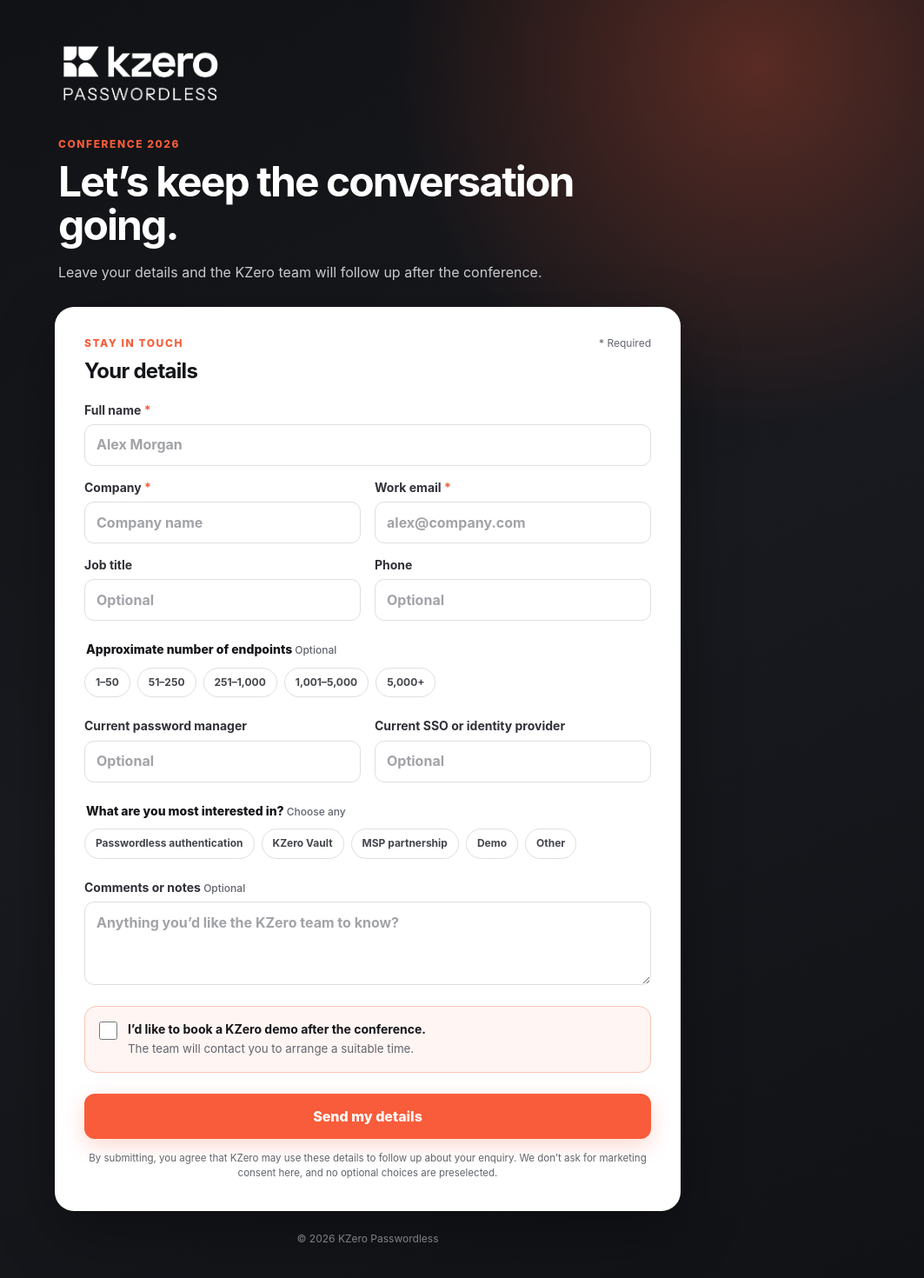
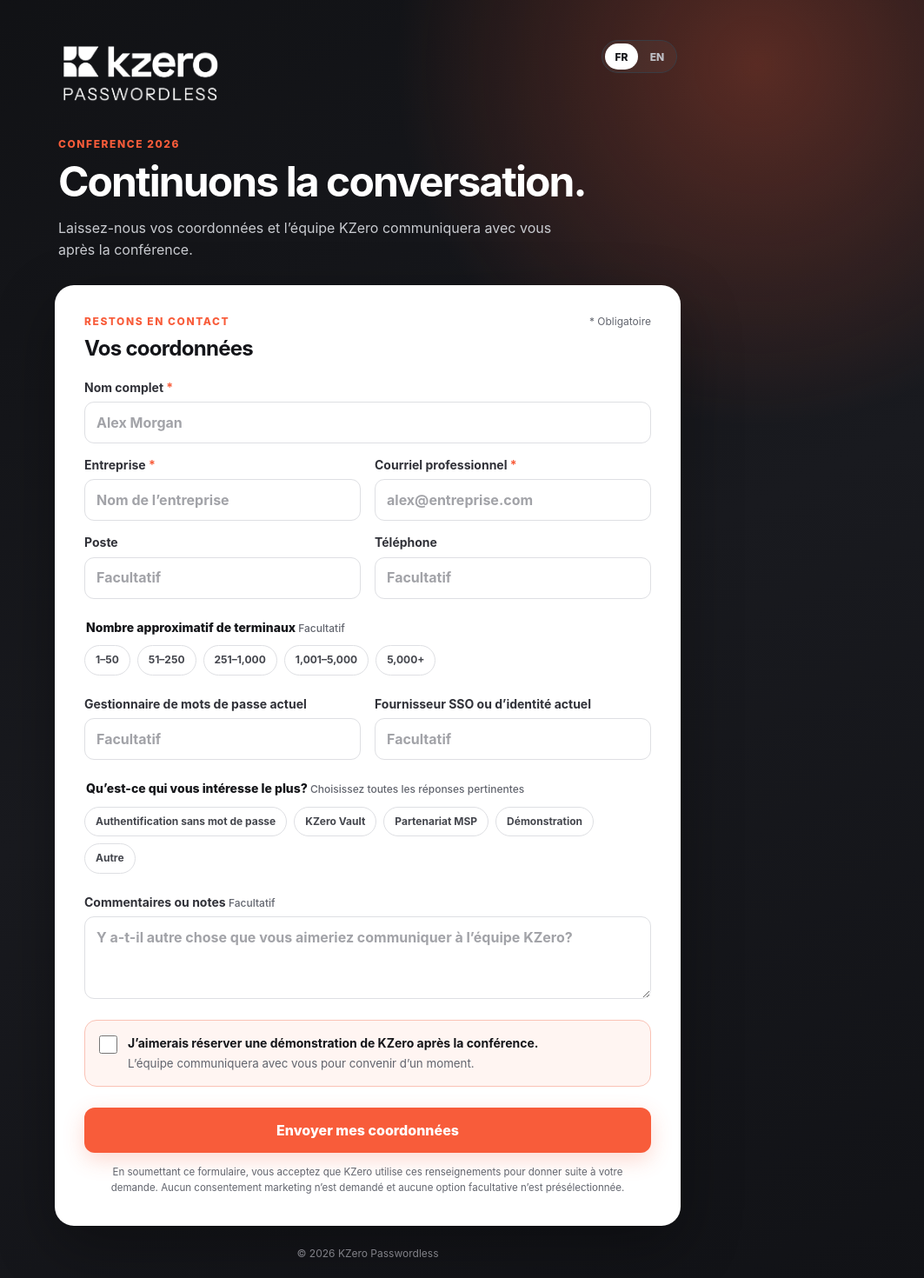
Before and after one commit to bekzero/lead-tracker, a Next.js app: page / in a window 1280 px wide. Shown: the top 1470 px of the page at 87% size, without its empty margins (217-1280 px from the left). Built offline with nearby package versions, Linux system fonts and the light colour scheme.

Commit message:
Add French default and English toggle

```diff
--- a/app/globals.css
+++ b/app/globals.css
@@ -36,7 +36,12 @@
 }
 .intro, .form-card, .public-footer { width: min(100%, 720px); margin-inline: auto; }
 .intro { color: white; padding: 4px 4px 28px; }
+.public-topbar { display: flex; align-items: flex-start; justify-content: space-between; gap: 20px; }
 .public-logo { display: block; width: 190px; height: auto; object-fit: contain; object-position: left center; filter: invert(1); }
+.language-toggle { display: flex; flex: 0 0 auto; gap: 3px; padding: 3px; border: 1px solid #3a3c43; border-radius: 999px; background: rgba(255,255,255,.04); }
+.language-button { min-width: 38px; min-height: 30px; padding: 5px 9px; border: 0; border-radius: 999px; background: transparent; color: #bfc1c7; font-size: var(--text-xs); font-weight: 800; cursor: pointer; }
+.language-button[aria-pressed="true"] { background: white; color: var(--ink); }
+.language-button:focus-visible { outline: 3px solid rgba(248,92,58,.45); outline-offset: 2px; }
 .eyebrow { margin: 0 0 10px; color: var(--orange); font-size: var(--text-xs); line-height: 1.3; font-weight: 800; letter-spacing: .13em; text-transform: uppercase; }
 .intro .eyebrow { margin-top: 32px; }
 h1 { max-width: 100%; margin: 0; font-size: var(--text-title); line-height: 1.05; letter-spacing: -.04em; }
@@ -133,6 +138,10 @@
   .field-grid { grid-template-columns: 1fr 1fr; }
   .field-grid .field:first-child:nth-last-child(5) { grid-column: 1 / -1; }
 }
+@media (max-width: 420px) {
+  .public-logo { width: 164px; }
+  .public-topbar { gap: 12px; }
+}
 @media (max-width: 850px) {
   .team-header, .dashboard-bar { grid-template-columns: 1fr; display: grid; }
   .lead-card { grid-template-columns: 1fr; gap: 14px; }
--- a/app/layout.tsx
+++ b/app/layout.tsx
@@ -2,8 +2,8 @@
 import "./globals.css";
 
 export const metadata: Metadata = {
-  title: "KZero Passwordless | Stay in touch",
-  description: "Connect with KZero Passwordless after the conference.",
+  title: "KZero Passwordless | Restons en contact",
+  description: "Poursuivez la conversation avec KZero Passwordless après la conférence.",
   robots: { index: false, follow: false }
 };
 
@@ -15,7 +15,7 @@
 
 export default function RootLayout({ children }: Readonly<{ children: React.ReactNode }>) {
   return (
-    <html lang="en">
+    <html lang="fr">
       <body>{children}</body>
     </html>
   );
--- a/app/page.tsx
+++ b/app/page.tsx
@@ -1,31 +1,8 @@
-import Image from "next/image";
-import { LeadForm } from "@/components/LeadForm";
+import { PublicPage } from "@/components/PublicPage";
 import { getEventName } from "@/lib/config";
 
 export const dynamic = "force-dynamic";
 
 export default function HomePage() {
-  const eventName = getEventName();
-
-  return (
-    <main className="public-shell">
-      <section className="intro" aria-labelledby="page-title">
-        <Image
-          className="public-logo"
-          src="/brand/kzero-passwordless-horizontal.png"
-          width={3361}
-          height={1419}
-          alt="KZero Passwordless"
-          priority
-        />
-        <p className="eyebrow">{eventName}</p>
-        <h1 id="page-title">Let’s keep the conversation going.</h1>
-        <p className="intro-copy">
-          Leave your details and the KZero team will follow up after the conference.
-        </p>
-      </section>
-      <LeadForm />
-      <footer className="public-footer">© {new Date().getFullYear()} KZero Passwordless</footer>
-    </main>
-  );
+  return <PublicPage eventName={getEventName()} />;
 }
--- a/app/team/login/page.tsx
+++ b/app/team/login/page.tsx
@@ -9,7 +9,7 @@
   const { error } = await searchParams;
 
   return (
-    <main className="login-shell">
+    <main className="login-shell" lang="en">
       <form className="login-card" action="/api/team/login" method="post">
         <Image
           className="login-logo"
--- a/app/team/page.tsx
+++ b/app/team/page.tsx
@@ -15,7 +15,7 @@
   });
 
   return (
-    <main className="team-shell">
+    <main className="team-shell" lang="en">
       <div className="team-wrap">
         <header className="team-header">
           <div>
--- a/components/LeadForm.tsx
+++ b/components/LeadForm.tsx
@@ -1,6 +1,7 @@
 "use client";
 
 import { FormEvent, useMemo, useState } from "react";
+import { publicCopy, type PublicLanguage } from "@/lib/public-copy";
 import { endpointRanges, interestChoices } from "@/lib/validation";
 
 type FormStatus = "idle" | "submitting" | "success" | "error";
@@ -35,17 +36,16 @@
   );
 }
 
-export function LeadForm() {
+export function LeadForm({ language }: { language: PublicLanguage }) {
   const [status, setStatus] = useState<FormStatus>("idle");
-  const [message, setMessage] = useState("");
   const [selectedInterests, setSelectedInterests] = useState<string[]>([]);
   const idempotencyKey = useMemo(() => crypto.randomUUID(), []);
+  const copy = publicCopy[language];
 
   async function submit(event: FormEvent<HTMLFormElement>) {
     event.preventDefault();
     if (status === "submitting") return;
     setStatus("submitting");
-    setMessage("");
 
     const form = event.currentTarget;
     const data = new FormData(form);
@@ -70,12 +70,11 @@
         headers: { "Content-Type": "application/json" },
         body: JSON.stringify(payload)
       });
-      const result = (await response.json()) as { message?: string };
-      if (!response.ok) throw new Error(result.message || "We couldn’t save your details.");
+      await response.json();
+      if (!response.ok) throw new Error(copy.submitError);
       setStatus("success");
-    } catch (error) {
+    } catch {
       setStatus("error");
-      setMessage(error instanceof Error ? error.message : "We couldn’t save your details. Please try again.");
     }
   }
 
@@ -89,9 +88,9 @@
     return (
       <section className="form-card success-card" aria-live="polite">
         <div className="success-icon" aria-hidden="true">✓</div>
-        <p className="eyebrow">Details received</p>
-        <h2>Thanks for stopping by.</h2>
-        <p>The KZero team will follow up after the conference. We’re looking forward to continuing the conversation.</p>
+        <p className="eyebrow">{copy.received}</p>
+        <h2>{copy.thankYou}</h2>
+        <p>{copy.confirmation}</p>
       </section>
     );
   }
@@ -100,22 +99,22 @@
     <form className="form-card" onSubmit={submit} noValidate={false}>
       <div className="form-heading">
         <div>
-          <p className="eyebrow">Stay in touch</p>
-          <h2>Your details</h2>
+          <p className="eyebrow">{copy.stayInTouch}</p>
+          <h2>{copy.yourDetails}</h2>
         </div>
-        <span className="required-note">* Required</span>
+        <span className="required-note">* {copy.required}</span>
       </div>
 
       <div className="field-grid">
-        <TextField label="Full name" name="fullName" required autoComplete="name" placeholder="Alex Morgan" />
-        <TextField label="Company" name="company" required autoComplete="organization" placeholder="Company name" />
-        <TextField label="Work email" name="workEmail" type="email" required autoComplete="email" placeholder="alex@company.com" />
-        <TextField label="Job title" name="jobTitle" autoComplete="organization-title" placeholder="Optional" />
-        <TextField label="Phone" name="phone" type="tel" autoComplete="tel" placeholder="Optional" />
+        <TextField label={copy.fullName} name="fullName" required autoComplete="name" placeholder={copy.fullNamePlaceholder} />
+        <TextField label={copy.company} name="company" required autoComplete="organization" placeholder={copy.companyPlaceholder} />
+        <TextField label={copy.workEmail} name="workEmail" type="email" required autoComplete="email" placeholder={copy.emailPlaceholder} />
+        <TextField label={copy.jobTitle} name="jobTitle" autoComplete="organization-title" placeholder={copy.optional} />
+        <TextField label={copy.phone} name="phone" type="tel" autoComplete="tel" placeholder={copy.optional} />
       </div>
 
       <fieldset className="choice-group">
-        <legend>Approximate number of endpoints <span>Optional</span></legend>
+        <legend>{copy.endpoints} <span>{copy.optional}</span></legend>
         <div className="chips">
           {endpointRanges.map((range) => (
             <label className="chip" key={range}>
@@ -127,12 +126,12 @@
       </fieldset>
 
       <div className="field-grid">
-        <TextField label="Current password manager" name="currentPasswordManager" placeholder="Optional" />
-        <TextField label="Current SSO or identity provider" name="currentIdentityProvider" placeholder="Optional" />
+        <TextField label={copy.passwordManager} name="currentPasswordManager" placeholder={copy.optional} />
+        <TextField label={copy.identityProvider} name="currentIdentityProvider" placeholder={copy.optional} />
       </div>
 
       <fieldset className="choice-group">
-        <legend>What are you most interested in? <span>Choose any</span></legend>
+        <legend>{copy.interests} <span>{copy.chooseAny}</span></legend>
         <div className="chips">
           {interestChoices.map((interest) => (
             <label className="chip" key={interest}>
@@ -142,43 +141,41 @@
                 checked={selectedInterests.includes(interest)}
                 onChange={() => toggleInterest(interest)}
               />
-              <span>{interest}</span>
+              <span>{copy.interestLabels[interest]}</span>
             </label>
           ))}
         </div>
       </fieldset>
 
       <label className="field">
-        <span>Comments or notes <small>Optional</small></span>
+        <span>{copy.comments} <small>{copy.optional}</small></span>
         <textarea
           className="attendee-notes"
           name="comments"
           maxLength={1000}
           rows={3}
-          placeholder="Anything you’d like the KZero team to know?"
+          placeholder={copy.commentsPlaceholder}
         />
       </label>
 
       <label className="demo-choice">
         <input type="checkbox" name="demoRequested" />
         <span>
-          <strong>I’d like to book a KZero demo after the conference.</strong>
-          <small>The team will contact you to arrange a suitable time.</small>
+          <strong>{copy.demoRequest}</strong>
+          <small>{copy.demoFollowUp}</small>
         </span>
       </label>
 
       {status === "error" && (
         <div className="error-message" role="alert">
-          {message} Your entries are still here—please try again.
+          {copy.submitError} {copy.retry}
         </div>
       )}
 
       <button className="primary-button" type="submit" disabled={status === "submitting"}>
-        {status === "submitting" ? "Saving securely…" : "Send my details"}
+        {status === "submitting" ? copy.submitting : copy.submit}
       </button>
-      <p className="privacy-note">
-        By submitting, you agree that KZero may use these details to follow up about your enquiry. We don’t ask for marketing consent here, and no optional choices are preselected.
-      </p>
+      <p className="privacy-note">{copy.privacy}</p>
     </form>
   );
 }
--- /dev/null
+++ b/components/PublicPage.tsx
@@ -0,0 +1,50 @@
+"use client";
+
+import Image from "next/image";
+import { useEffect, useState } from "react";
+import { LeadForm } from "@/components/LeadForm";
+import { publicCopy, type PublicLanguage } from "@/lib/public-copy";
+
+export function PublicPage({ eventName }: { eventName: string }) {
+  const [language, setLanguage] = useState<PublicLanguage>("fr");
+  const copy = publicCopy[language];
+
+  useEffect(() => {
+    document.documentElement.lang = language;
+  }, [language]);
+
+  return (
+    <main className="public-shell" lang={language}>
+      <section className="intro" aria-labelledby="page-title">
+        <div className="public-topbar">
+          <Image
+            className="public-logo"
+            src="/brand/kzero-passwordless-horizontal.png"
+            width={3361}
+            height={1419}
+            alt="KZero Passwordless"
+            priority
+          />
+          <div className="language-toggle" aria-label="Langue / Language">
+            {(["fr", "en"] as const).map((option) => (
+              <button
+                className="language-button"
+                type="button"
+                key={option}
+                aria-pressed={language === option}
+                onClick={() => setLanguage(option)}
+              >
+                {option.toUpperCase()}
+              </button>
+            ))}
+          </div>
+        </div>
+        <p className="eyebrow">{eventName}</p>
+        <h1 id="page-title">{copy.heroTitle}</h1>
+        <p className="intro-copy">{copy.heroCopy}</p>
+      </section>
+      <LeadForm language={language} />
+      <footer className="public-footer">© {new Date().getFullYear()} KZero Passwordless</footer>
+    </main>
+  );
+}
--- /dev/null
+++ b/lib/public-copy.ts
@@ -0,0 +1,86 @@
+import { interestChoices } from "@/lib/validation";
+
+export type PublicLanguage = "fr" | "en";
+
+export const publicCopy = {
+  fr: {
+    heroTitle: "Continuons la conversation.",
+    heroCopy: "Laissez-nous vos coordonnées et l’équipe KZero communiquera avec vous après la conférence.",
+    stayInTouch: "Restons en contact",
+    yourDetails: "Vos coordonnées",
+    required: "Obligatoire",
+    optional: "Facultatif",
+    fullName: "Nom complet",
+    fullNamePlaceholder: "Alex Morgan",
+    company: "Entreprise",
+    companyPlaceholder: "Nom de l’entreprise",
+    workEmail: "Courriel professionnel",
+    emailPlaceholder: "alex@entreprise.com",
+    jobTitle: "Poste",
+    phone: "Téléphone",
+    endpoints: "Nombre approximatif de terminaux",
+    passwordManager: "Gestionnaire de mots de passe actuel",
+    identityProvider: "Fournisseur SSO ou d’identité actuel",
+    interests: "Qu’est-ce qui vous intéresse le plus?",
+    chooseAny: "Choisissez toutes les réponses pertinentes",
+    interestLabels: {
+      "Passwordless authentication": "Authentification sans mot de passe",
+      "KZero Vault": "KZero Vault",
+      "MSP partnership": "Partenariat MSP",
+      Demo: "Démonstration",
+      Other: "Autre"
+    } satisfies Record<(typeof interestChoices)[number], string>,
+    comments: "Commentaires ou notes",
+    commentsPlaceholder: "Y a-t-il autre chose que vous aimeriez communiquer à l’équipe KZero?",
+    demoRequest: "J’aimerais réserver une démonstration de KZero après la conférence.",
+    demoFollowUp: "L’équipe communiquera avec vous pour convenir d’un moment.",
+    submit: "Envoyer mes coordonnées",
+    submitting: "Enregistrement sécurisé…",
+    submitError: "Nous n’avons pas pu enregistrer vos coordonnées pour le moment.",
+    retry: "Vos réponses sont toujours ici — veuillez réessayer.",
+    privacy: "En soumettant ce formulaire, vous acceptez que KZero utilise ces renseignements pour donner suite à votre demande. Aucun consentement marketing n’est demandé et aucune option facultative n’est présélectionnée.",
+    received: "Coordonnées reçues",
+    thankYou: "Merci de votre visite.",
+    confirmation: "L’équipe KZero communiquera avec vous après la conférence. Au plaisir de poursuivre la conversation."
+  },
+  en: {
+    heroTitle: "Let’s keep the conversation going.",
+    heroCopy: "Leave your details and the KZero team will follow up after the conference.",
+    stayInTouch: "Stay in touch",
+    yourDetails: "Your details",
+    required: "Required",
+    optional: "Optional",
+    fullName: "Full name",
+    fullNamePlaceholder: "Alex Morgan",
+    company: "Company",
+    companyPlaceholder: "Company name",
+    workEmail: "Work email",
+    emailPlaceholder: "alex@company.com",
+    jobTitle: "Job title",
+    phone: "Phone",
+    endpoints: "Approximate number of endpoints",
+    passwordManager: "Current password manager",
+    identityProvider: "Current SSO or identity provider",
+    interests: "What are you most interested in?",
+    chooseAny: "Choose any",
+    interestLabels: {
+      "Passwordless authentication": "Passwordless authentication",
+      "KZero Vault": "KZero Vault",
+      "MSP partnership": "MSP partnership",
+      Demo: "Demo",
+      Other: "Other"
+    } satisfies Record<(typeof interestChoices)[number], string>,
+    comments: "Comments or notes",
+    commentsPlaceholder: "Anything you’d like the KZero team to know?",
+    demoRequest: "I’d like to book a KZero demo after the conference.",
+    demoFollowUp: "The team will contact you to arrange a suitable time.",
+    submit: "Send my details",
+    submitting: "Saving securely…",
+    submitError: "We couldn’t save your details right now.",
+    retry: "Your entries are still here—please try again.",
+    privacy: "By submitting, you agree that KZero may use these details to follow up about your enquiry. We don’t ask for marketing consent here, and no optional choices are preselected.",
+    received: "Details received",
+    thankYou: "Thanks for stopping by.",
+    confirmation: "The KZero team will follow up after the conference. We’re looking forward to continuing the conversation."
+  }
+} as const;
```
